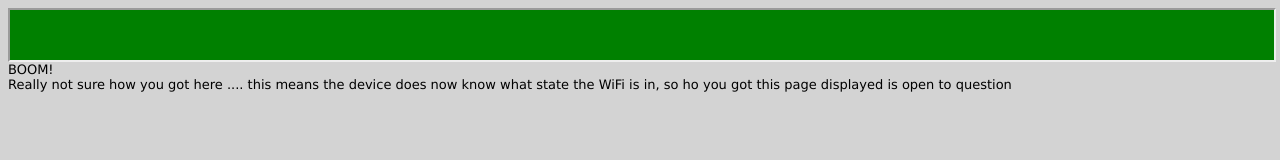
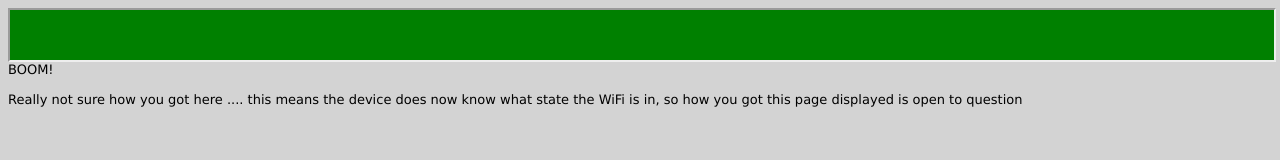
Before and after one commit to barneyman/ESP8266-Light-Switch, a plain HTML site: page data/_Error.htm in a window 1280 px wide. Drawn offline with Linux system fonts and the light colour scheme; no server answers.

Commit message:
fixed error page

```diff
--- a/data/_Error.htm
+++ b/data/_Error.htm
@@ -6,10 +6,15 @@
     <link rel="stylesheet" type="text/css" href="switch.css">
 </HEAD>
 <BODY>
-        <iframe src="HeaderFrame.htm" id="header" name="header" style="width:100%"></iframe>
+    <script src="common.js"></script>
 
-    <span>BOOM!</span>
-	<div>Really not sure how you got here .... this means the device does now know what state the WiFi is in, so ho you got this page displayed is open to question</div>
+    <div class="verticalContainerFull">
+        <iframe src="HeaderFrame.htm" id="header" name="header" onload="headerLoaded()"></iframe>
+
+    <div>BOOM!</div>
+    <br>
+    <div>Really not sure how you got here .... this means the device does now know what state the WiFi is in, so how you got this page displayed is open to question</div>
+</div>
 
 </BODY>
 </HTML>
```
